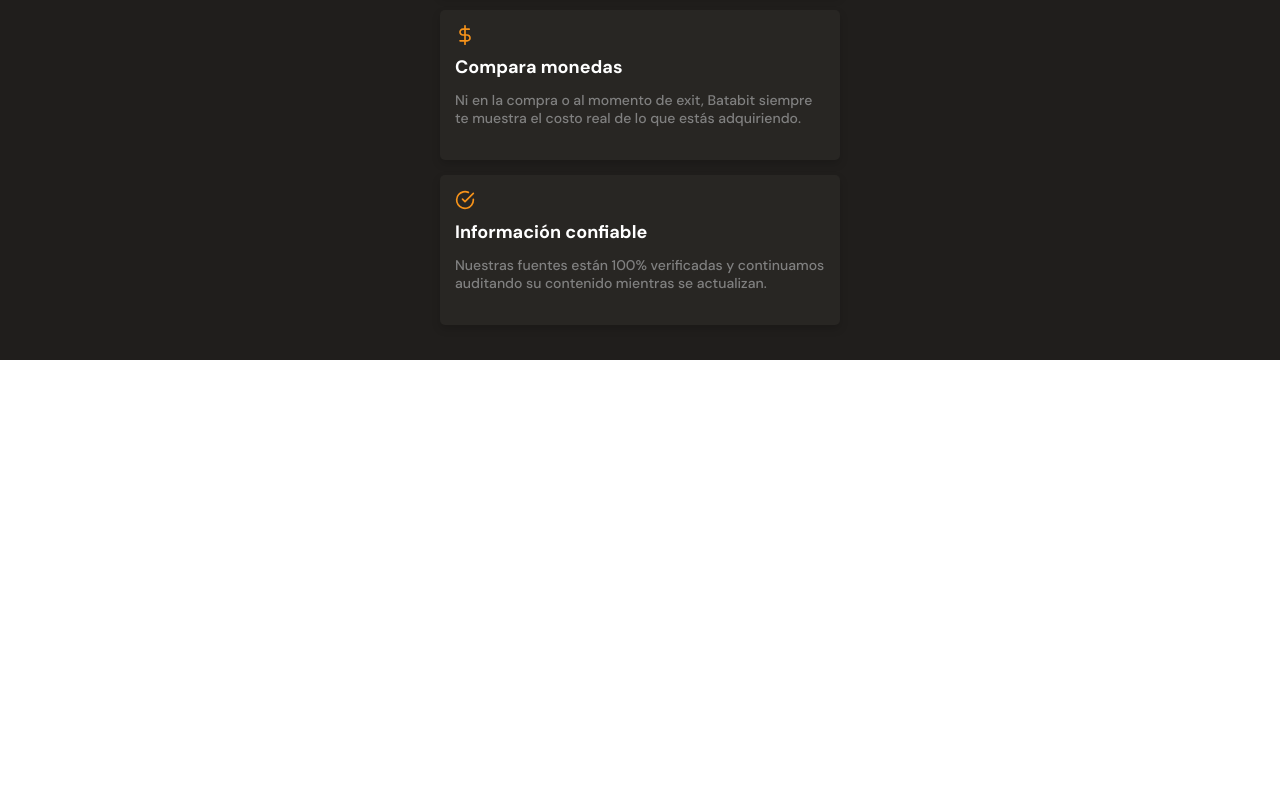
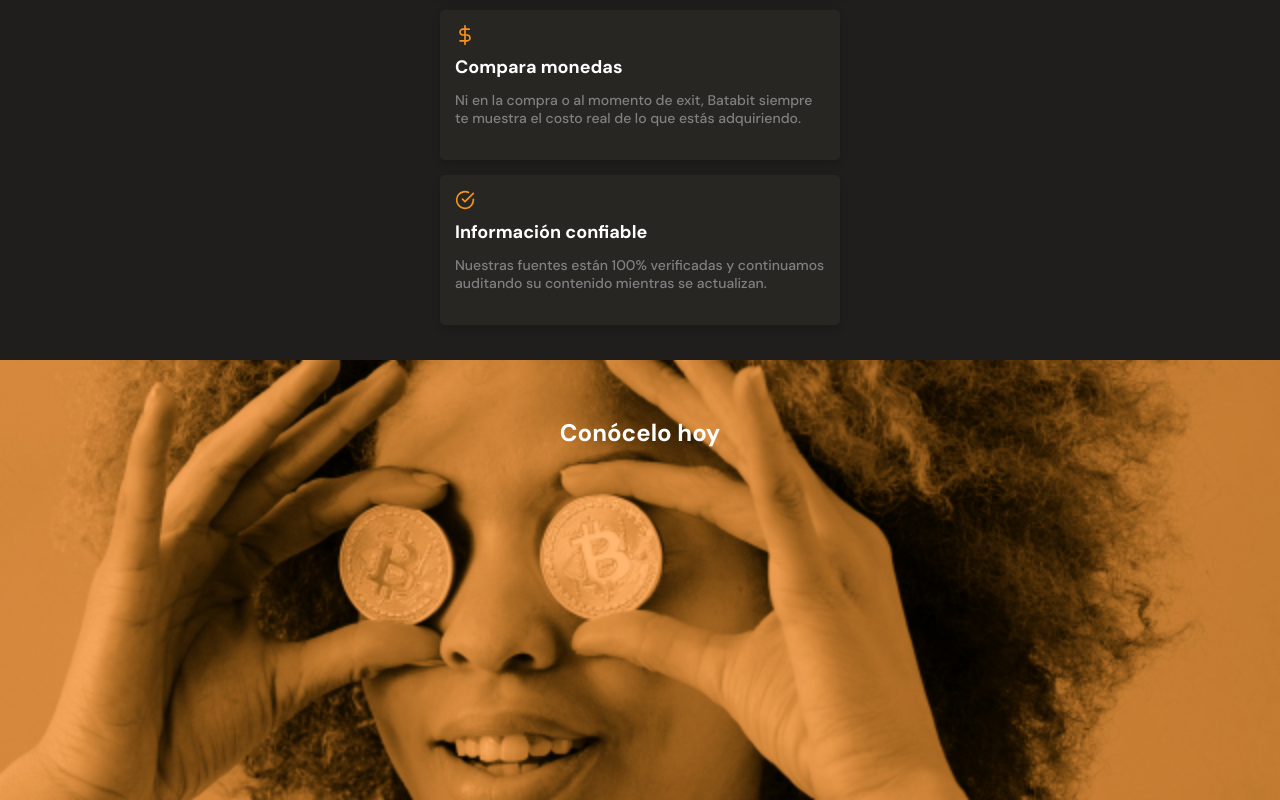
Before and after one commit to cyaelcastro/Batatabit, a plain HTML site: page index.html in a window 1280 px wide. Shown: the part 2036-2836 px from the top of the page. Before the commit the page ends 2396 px from the top, so only its background shows below. Drawn offline with Linux system fonts and the light colour scheme.

Commit message:
Add bitcoin photo section with image

```diff
--- a/index.html
+++ b/index.html
@@ -125,7 +125,9 @@
                 </article>
             </section>
         </section>
-        <section></section>
+        <section>
+            <h2 class="bitcoin-image-container">Conócelo hoy</h2>
+        </section>
         <section></section>
     </main>
     <footer></footer>
--- a/style.css
+++ b/style.css
@@ -348,3 +348,22 @@ main {
 .check{
     background-image: url("./assets/icons/check-circle.svg");
 }
+
+.bitcoin-image-container{
+    width: 100%;
+    min-width: 320px;
+    height: 55vh;
+    background-image: url("./assets/img/bitcoingirl2x.jpg");
+    background-repeat: no-repeat;
+    background-size: cover;
+    background-position: center;
+}
+
+.bitcoin-image-container{
+    padding-top: 60px;
+    font-size: 2.4rem;
+    font-weight: bold;
+    line-height: 2.6rem;
+    color: var(--just-white);
+    text-align: center;
+}
```
